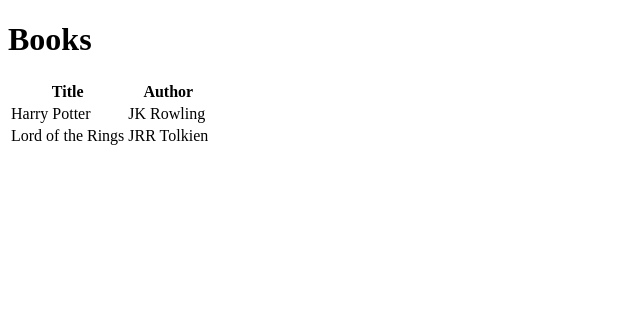
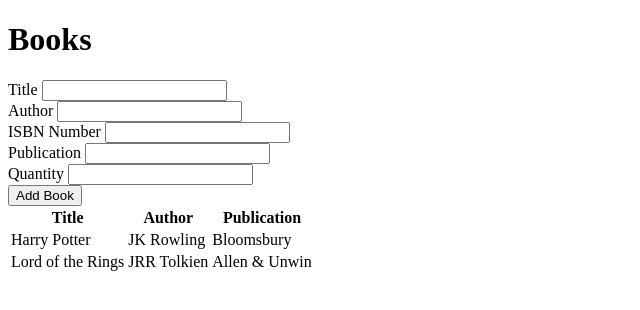
Before and after one commit to girlwhodrawsandstuff/library-management-system, a Flask app: page /books in a window 1280 px wide. Shown: the top 310 px of the page, without its empty margins (0-640 px from the left). Run offline with Flask 2, Linux system fonts and the light colour scheme.

Commit message:
feat: add form for book addition and more book details

```diff
--- a/templates/books.html
+++ b/templates/books.html
@@ -4,27 +4,55 @@
     <meta charset="UTF-8">
     <meta http-equiv="X-UA-Compatible" content="IE=edge">
     <meta name="viewport" content="width=device-width, initial-scale=1.0">
+    <link rel="shortcut icon" href="#">
     <title>Books</title>
 </head>
 <body>
     <h1>Books</h1>
+    <form>
+        <div>
+            <label>Title</label>
+            <input>
+        </div>
+        <div>
+            <label>Author</label>
+            <input>
+        </div>
+        <div>
+            <label>ISBN Number</label>
+            <input>
+        </div>
+        <div>
+            <label>Publication</label>
+            <input>
+        </div>
+        <div>
+            <label>Quantity</label>
+            <input>
+        </div>
+        <button>Add Book</button>
+    </form>
     <table>
         <thead>
             <tr>
                 <th>Title</th>
                 <th>Author</th>
+                <th>Publication</th>
             </tr>
         </thead>
         <tbody>
             <tr>
                 <td>Harry Potter</td>
                 <td>JK Rowling</td>
+                <td>Bloomsbury</td>
             </tr>
             <tr>
                 <td>Lord of the Rings</td>
                 <td>JRR Tolkien</td>
+                <td>Allen & Unwin</td>
             </tr>
         </tbody>
     </table>
+    <script src="/static/books.js"></script>
 </body>
 </html>
```
